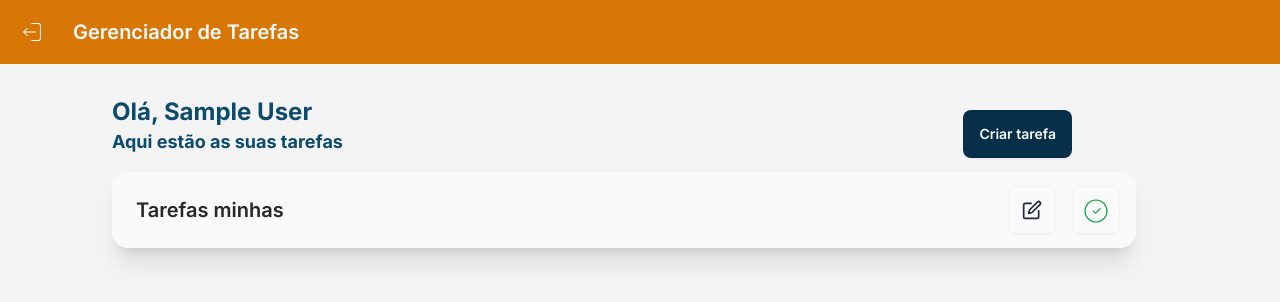
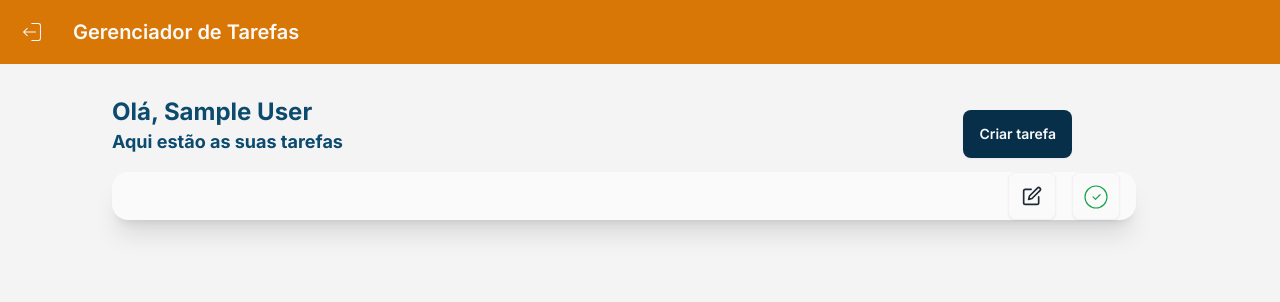
Before and after one commit to matheuspaiva1/gerenc-task, a Next.js app: page /dashboard in a window 1280 px wide. Shown: the top 302 px of the page. Built offline with nearby package versions, Linux system fonts and the light colour scheme; no server answers; sample sign-in values are in the browser's storage.

Commit message:
refactor: identação do codigo

```diff
--- a/src/app/components/ButtonAddTask.tsx
+++ b/src/app/components/ButtonAddTask.tsx
@@ -5,7 +5,9 @@ export default function ButtonAddTask({...props}) {
   return (
     <button
     {...props}
-    className="btn btn-primary bg-sky-950 text-zinc-50 border-none right-52 absolute">
+    className="btn btn-primary bg-sky-950 text-zinc-50 border-none right-52 absolute"
+    type='submit'
+    >
       {props.title}
     </button>
   )
--- a/src/app/components/FormTasks.tsx
+++ b/src/app/components/FormTasks.tsx
@@ -1,25 +1,25 @@
 'use client'
-import React, { useContext, useState } from 'react'
+import React, { ChangeEvent, useContext, useState } from 'react'
 import ButtonAddTask from './ButtonAddTask'
 import AppContext from '../contexts/appContext'
 
 export default function FormTasks() {
-  const { valueInput, setValueInput } = useContext(AppContext)
+  const { setValueInput } = useContext(AppContext)
 
-  const getValue = (event: any) => {
+  const getValue = (event: ChangeEvent<HTMLInputElement>) => {
     setValueInput(event.target.value)
+    console.log(event.target.value)
   }
 
   return (
-    <form className="mt-4" onSubmit={setValueInput}>
+    <form className="mt-4">
       <input
         onChange={getValue}
-        value={valueInput}
         type="text"
         placeholder="Digite aqui"
         className="input input-bordered input-info max-w-4xl bg-zinc-50 mx-28 py-4 w-full "
       />
-      <ButtonAddTask type="submit" title="Adicionar tarefa"/>
+      <ButtonAddTask title="Adicionar tarefa"/>
 
     </form>
   )
--- a/src/app/components/tasks/Tasks.tsx
+++ b/src/app/components/tasks/Tasks.tsx
@@ -8,10 +8,12 @@ import { FiEdit } from "react-icons/fi";
 
 export default function Tasks() {
 
+  const { valueInput, setValueInput } = useContext(AppContext);
+
   return (
     <div className="card mx-28 mt-4 shadow-xl py-4 bg-zinc-50 text-zinc-800 w-full max-w-5xl">
       <div className="flex items-center relative">
-        <h2 className="card-title py-2 px-6">Tarefas minhas</h2>
+        <h2 className="card-title py-2 px-6"> {valueInput}</h2>
         <div className="flex items-center gap-4 absolute right-4">
           <Link href="/editTasks" className='btn btn-square bg-zinc-50'>
             <FiEdit className='w-7 h-5'/>
--- a/src/app/contexts/provider.tsx
+++ b/src/app/contexts/provider.tsx
@@ -5,7 +5,7 @@ import AppContext from './appContext'
 interface ProviderProps{
   children: ReactNode,
 }
-export default function Providers({children}: ProviderProps){
+export default function Provider({children}: ProviderProps){
   const [valueInput, setValueInput] = useState('')
 
   const value = {
@@ -19,7 +19,5 @@ export default function Providers({children}: ProviderProps){
         {children}
       </AppContext.Provider>
     </div>
-
-
 )
 }
--- a/src/app/layout.tsx
+++ b/src/app/layout.tsx
@@ -1,7 +1,7 @@
 import type { Metadata } from "next";
 import { Inter } from "next/font/google";
 import "./globals.css";
-import Providers from "./contexts/provider";
+import Provider from "./contexts/provider";
 
 const inter = Inter({ subsets: ["latin"] });
 
@@ -17,9 +17,9 @@ export default function RootLayout({
   return (
     <html lang="pt-br">
       <body className={inter.className}>
-        <Providers>
+        <Provider>
           {children}
-        </Providers>
+        </Provider>
       </body>
     </html>
   );
--- a/src/app/validTasks/page.tsx
+++ b/src/app/validTasks/page.tsx
@@ -1,10 +1,5 @@
 import React from 'react'
 import Header from '../components/Header'
-import FormTasks from '../components/FormTasks'
-import ButtonAddTask from '../components/ButtonAddTask'
-import Link from 'next/link'
-import { CiCircleCheck } from 'react-icons/ci'
-import { FiEdit } from 'react-icons/fi'
 
 export default function Page() {
   return (
```
